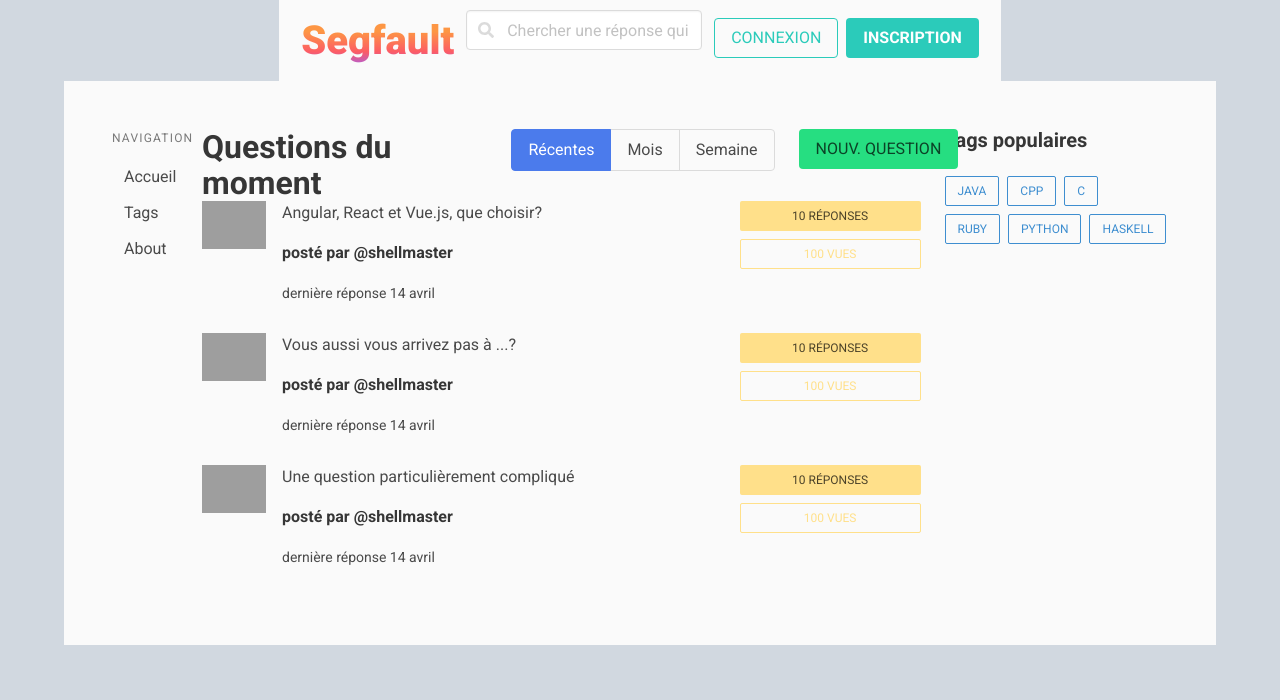
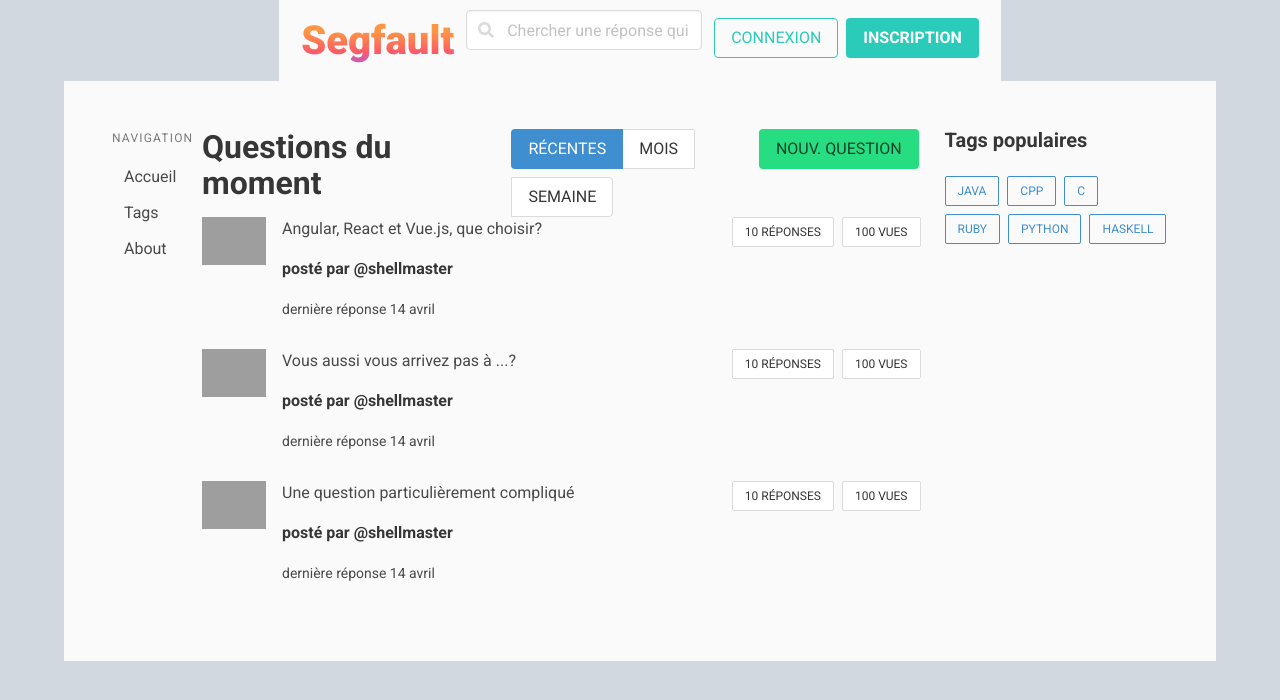
Before and after one commit to youndzoFrancine/Projet_de_semestre, a Vue app in the folder segfault-vue/: page / in a window 1280 px wide. Shown: the top 700 px of the page. Built offline with nearby package versions, Linux system fonts and the light colour scheme; grey boxes are pictures that could not be loaded.

Commit message:
fixes #83

```diff
--- a/segfault-vue/src/components/Discussion/DiscuMediaItem.vue
+++ b/segfault-vue/src/components/Discussion/DiscuMediaItem.vue
@@ -38,8 +38,8 @@
       </div>
       <div class="media-right">
         <div class="buttons">
-          <button class="button is-warning is-small is-fullwidth">10 réponses</button>
-          <button class="button is-warning is-small is-outlined is-fullwidth">100 vues</button>
+          <button class="button purple is-small">10 réponses</button>
+          <button class="button purle is-small is-outlined">100 vues</button>
         </div>
       </div>
     </article>
--- a/segfault-vue/src/components/Discussion/DiscussionBar.vue
+++ b/segfault-vue/src/components/Discussion/DiscussionBar.vue
@@ -4,10 +4,10 @@
       <div class="column is-5">
         <h1 class="title">Questions du moment</h1>
       </div>
-      <div class="column">
+      <div class="column is-4">
         <Discussiontabs/>
       </div>
-      <div class="column">
+      <div class="column is-3">
         <a class="button is-success">Nouv. Question</a>
       </div>
     </div>
--- a/segfault-vue/src/components/Discussion/DiscussionTabs.vue
+++ b/segfault-vue/src/components/Discussion/DiscussionTabs.vue
@@ -1,23 +1,9 @@
 <template>
   <div class="discussion-tabs">
-    <div class="tabs is-toggle">
-      <ul>
-        <li class="is-active">
-          <a>
-            <span>Récentes</span>
-          </a>
-        </li>
-        <li>
-          <a>
-            <span>Mois</span>
-          </a>
-        </li>
-        <li>
-          <a>
-            <span>Semaine</span>
-          </a>
-        </li>
-      </ul>
+    <div class="buttons has-addons">
+      <span class="button is-info is-selected">Récentes</span>
+      <span class="button">Mois</span>
+      <span class="button">Semaine</span>
     </div>
   </div>
 </template>
```
